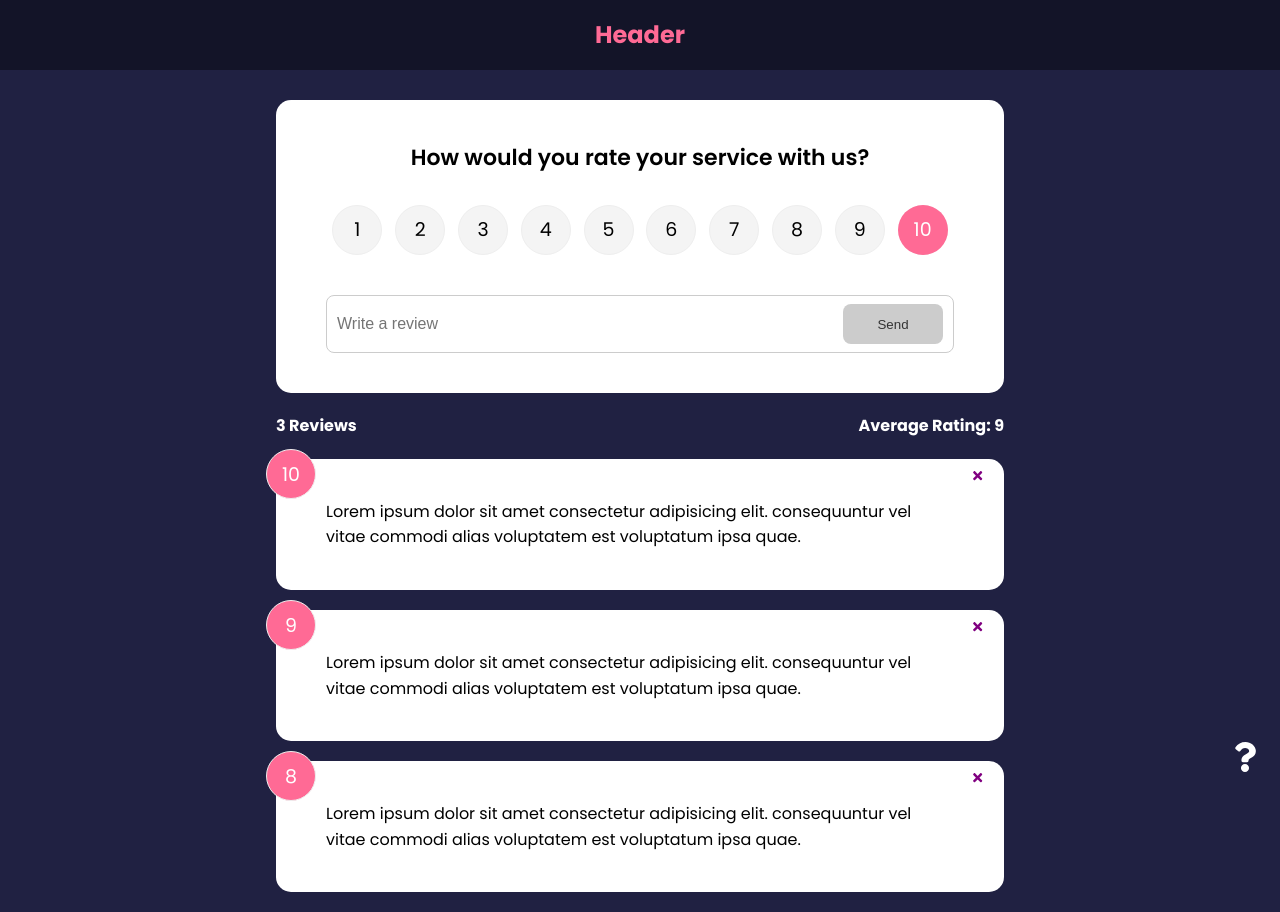
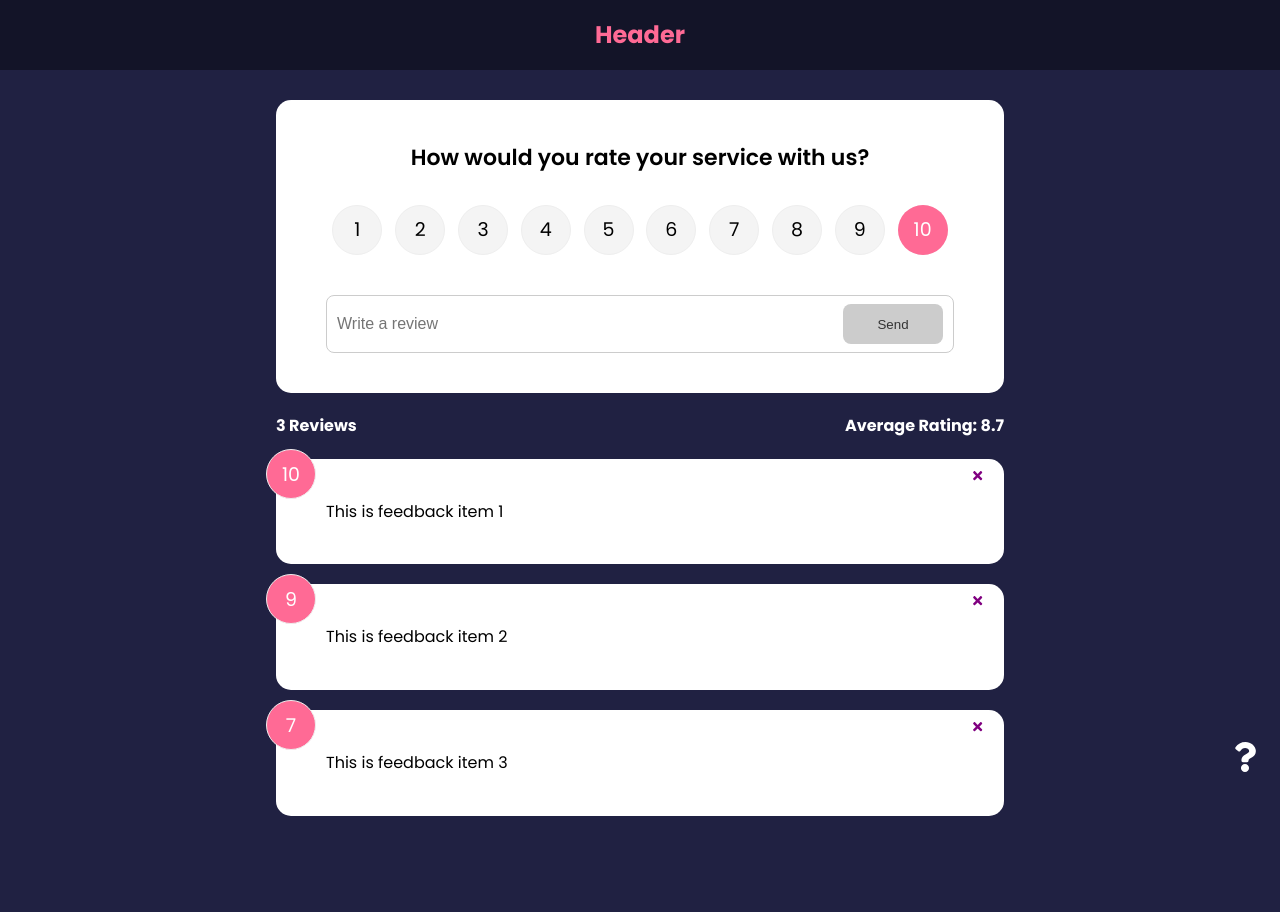
Before and after one commit to whatthefoobar/feedback-app, a React (Create React App) app: page / in a window 1280 px wide. After the commit the page ends 836 px from the top, so only its background shows below. Built offline with nearby package versions, Linux system fonts and the light colour scheme.

Commit message:
moved functions from App to context and refactored

```diff
--- a/src/App.js
+++ b/src/App.js
@@ -1,9 +1,6 @@
-import { v4 as uuidv4 } from 'uuid'; // generate new id for our feedbackItem
 import { BrowserRouter as Router, Route, Routes } from 'react-router-dom';
-import { useState } from 'react';
 import Header from './components/Header';
 import FeedbackList from './components/FeedbackList';
-import FeedbackData from './data/FeedbackData';
 import FeedbackStats from './components/FeedbackStats';
 import FeedbackForm from './components/FeedbackForm';
 import AboutIconLink from './components/AboutIconLink';
@@ -11,19 +8,6 @@
 import { FeedbackProvider } from './context/FeedbackContext';
 
 function App() {
-  const [feedback, setFeedback] = useState(FeedbackData);
-  const addFeedback = (newFeedback) => {
-    newFeedback.id = uuidv4();
-    setFeedback([newFeedback, ...feedback]);
-  };
-
-  const deleteFeedback = (id) => {
-    // console.log(id);
-    if (window.confirm('Are you sure you want to delete?')) {
-      setFeedback(feedback.filter((item) => item.id !== id));
-    }
-  };
-
   return (
     <FeedbackProvider>
       <Router>
@@ -35,12 +19,9 @@
               path="/"
               element={
                 <>
-                  <FeedbackForm handleAdd={addFeedback} />
-                  <FeedbackStats feedback={feedback} />
-                  <FeedbackList
-                    feedback={feedback}
-                    handleDelete={deleteFeedback}
-                  />
+                  <FeedbackForm />
+                  <FeedbackStats />
+                  <FeedbackList />
                 </>
               }
             ></Route>
--- a/src/components/FeedbackForm.jsx
+++ b/src/components/FeedbackForm.jsx
@@ -1,13 +1,16 @@
-import { useState } from 'react';
+import { useState, useContext } from 'react';
 import RatingSelect from './RatingSelect';
 import Card from './shared/Card';
 import Button from './shared/Button';
+import FeedbackContext from '../context/FeedbackContext';
 
-function FeedbackForm({ handleAdd }) {
+function FeedbackForm() {
   const [text, setText] = useState('');
   const [rating, setRating] = useState(10);
   const [btnDisabled, setBtnDisabled] = useState(true);
   const [message, setMessage] = useState(''); // error message in case input is less than 10 char.
+
+  const { addFeedback } = useContext(FeedbackContext);
 
   const handleTextChange = (e) => {
     if (text === '') {
@@ -33,7 +36,8 @@
       };
       console.log(newFeedback);
 
-      handleAdd(newFeedback); // propp f passed from App
+      // handleAdd(newFeedback); // propp f passed from App
+      addFeedback(newFeedback); // from context
 
       setText('');
     }
--- a/src/components/FeedbackItem.jsx
+++ b/src/components/FeedbackItem.jsx
@@ -1,12 +1,16 @@
 import { FaTimes } from 'react-icons/fa';
+import { useContext } from 'react';
 import PropTypes from 'prop-types';
 import Card from './shared/Card';
+import FeedbackContext from '../context/FeedbackContext';
 
-function FeedbackItem({ item, handleDelete }) {
+function FeedbackItem({ item }) {
+  const { deleteFeedback } = useContext(FeedbackContext);
+
   return (
     <Card>
       <div className="num-display">{item.rating}</div>
-      <button onClick={() => handleDelete(item.id)} className="close">
+      <button onClick={() => deleteFeedback(item.id)} className="close">
         <FaTimes color="purple" />
       </button>
       <div className="text-display">{item.text}</div>
--- a/src/components/FeedbackList.jsx
+++ b/src/components/FeedbackList.jsx
@@ -1,8 +1,11 @@
 import { motion, AnimatePresence } from 'framer-motion';
-import PropTypes from 'prop-types';
+import { useContext } from 'react';
 import FeedbackItem from './FeedbackItem';
+import FeedbackContext from '../context/FeedbackContext';
 
-function FeedbackList({ feedback, handleDelete }) {
+function FeedbackList() {
+  const { feedback } = useContext(FeedbackContext);
+
   if (!feedback || feedback.length === 0) {
     return <p>No Feedback Yet</p>;
   }
@@ -17,18 +20,13 @@
             animate={{ opacity: 1 }}
             exit={{ opacity: 0 }}
           >
-            <FeedbackItem
-              key={item.id}
-              item={item}
-              handleDelete={handleDelete}
-            />
+            <FeedbackItem key={item.id} item={item} />
           </motion.div>
         ))}
       </AnimatePresence>
     </div>
   );
-}
-// without animation was just:
+  // before the framer-motion wrapper
   // return (
   //   <div className='feedback-list'>
   //     {feedback.map((item) => (
@@ -36,15 +34,6 @@
   //     ))}
   //   </div>
   // )
-
-FeedbackList.propTypes = {
-  feedback: PropTypes.arrayOf(
-    PropTypes.shape({
-      id: PropTypes.string.isRequired,
-      text: PropTypes.string.isRequired,
-      rating: PropTypes.number.isRequired,
-    })
-  ),
-};
+}
 
 export default FeedbackList;
--- a/src/components/FeedbackStats.jsx
+++ b/src/components/FeedbackStats.jsx
@@ -1,13 +1,16 @@
-import PropTypes from 'prop-types';
+import { useContext } from 'react';
+import FeedbackContext from '../context/FeedbackContext';
 
-function FeedbackStats({ feedback }) {
+function FeedbackStats() {
+  const { feedback } = useContext(FeedbackContext);
+
   // Calculate ratings avg
   let average =
     feedback.reduce((acc, cur) => {
       return acc + cur.rating;
     }, 0) / feedback.length;
 
-  average = average.toFixed(1).replace(/[.,]0$/, '');
+  average = average.toFixed(1).replace(/[.,]0$/, ''); // only 1 decimal but if 0 remove
 
   return (
     <div className="feedback-stats">
@@ -17,8 +20,4 @@
   );
 }
 
-FeedbackStats.propTypes = {
-  feedback: PropTypes.array.isRequired,
-};
-
 export default FeedbackStats;
--- a/src/context/FeedbackContext.js
+++ b/src/context/FeedbackContext.js
@@ -1,3 +1,4 @@
+import { v4 as uuidv4 } from 'uuid';
 import { createContext, useState } from 'react';
 
 const FeedbackContext = createContext();
@@ -6,15 +7,38 @@
   const [feedback, setFeedback] = useState([
     {
       id: 1,
-      text: 'This item is from context',
+      text: 'This is feedback item 1',
       rating: 10,
     },
+    {
+      id: 2,
+      text: 'This is feedback item 2',
+      rating: 9,
+    },
+    {
+      id: 3,
+      text: 'This is feedback item 3',
+      rating: 7,
+    },
   ]);
+
+  const addFeedback = (newFeedback) => {
+    newFeedback.id = uuidv4();
+    setFeedback([newFeedback, ...feedback]);
+  };
+
+  const deleteFeedback = (id) => {
+    if (window.confirm('Are you sure you want to delete?')) {
+      setFeedback(feedback.filter((item) => item.id !== id));
+    }
+  };
 
   return (
     <FeedbackContext.Provider
       value={{
-        feedback, //short for feedback:feedback
+        feedback,
+        deleteFeedback,
+        addFeedback,
       }}
     >
       {children}
```
Lines whose indentation alone changed are shown as unchanged.
